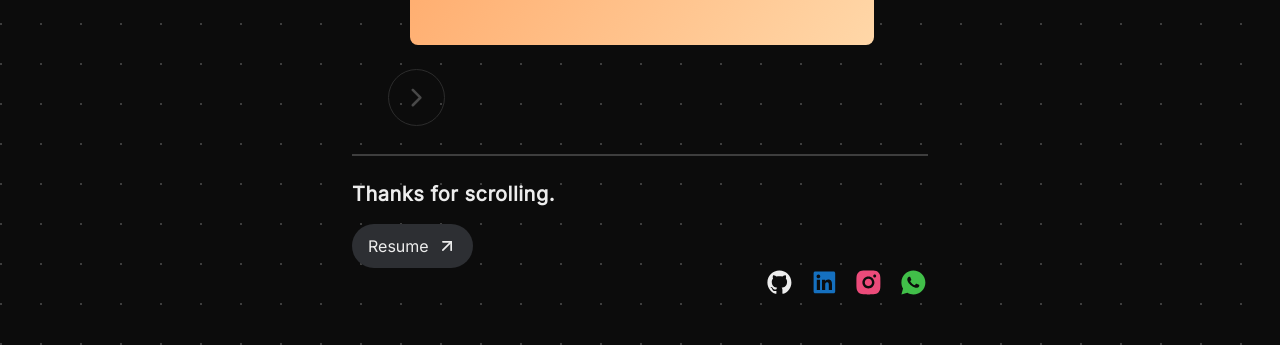
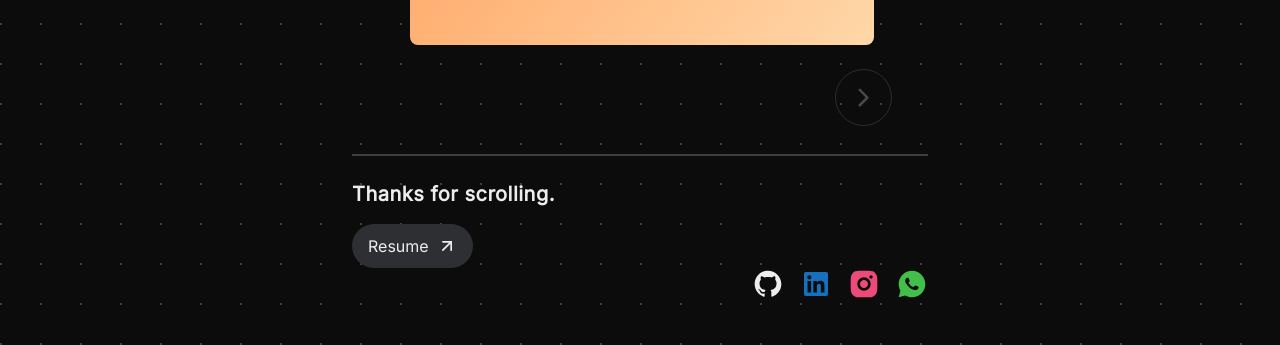
Before and after one commit to Lovekik-Deshbhratar/portfolio, a Next.js app: page / in a window 1280 px wide. Shown: the part 4057-4402 px from the top of the page. Built offline with nearby package versions, Linux system fonts and the light colour scheme.

Commit message:
HotFix(HomePage): chnage nextbutton slider position

```diff
--- a/app/page.tsx
+++ b/app/page.tsx
@@ -397,7 +397,7 @@ export default function Home() {
               </span>
             </a>
           </div>
-          <div className="flex text-2xl md:text-[1.8rem] gap-4 justify-end">
+          <div className="flex text-3xl md:text-[2rem] gap-4 justify-end">
             <a
               href="https://github.com/Lovekik-Deshbhratar"
               target="_blank"
--- a/components/CardSlider.tsx
+++ b/components/CardSlider.tsx
@@ -98,12 +98,14 @@ const CardSlider = () => {
           </div>
         </div>
       </div>
-      <button
-        onClick={goToNext}
-        className="border border-[#2c2c2c] ml-5 xs:ml-6 lg:ml-14 xl:ml-9 2xl:ml-[3.9rem] text-[#494949] py-2 px-2 xs:py-2.5 xs:px-2.5 md:py-3 md:px-3 lg:py-3.5 lg:px-3.5 text-[1.7rem] rounded-full hover:bg-[#2c2c2c] hover:text-black transition ease-in-out duration-300"
-      >
-        <IoIosArrowForward />
-      </button>
+      <div className="flex justify-end">
+        <button
+          onClick={goToNext}
+          className="border border-[#2c2c2c] mr-5 xs:mr-6 lg:mr-14 xl:mr-9 2xl:mr-[3.9rem] text-[#494949] py-2 px-2 xs:py-2.5 xs:px-2.5 md:py-3 md:px-3 lg:py-3.5 lg:px-3.5 text-[1.7rem] rounded-full hover:bg-[#2c2c2c] hover:text-black transition ease-in-out duration-300"
+        >
+          <IoIosArrowForward />
+        </button>
+      </div>
     </div>
   );
 };
```
